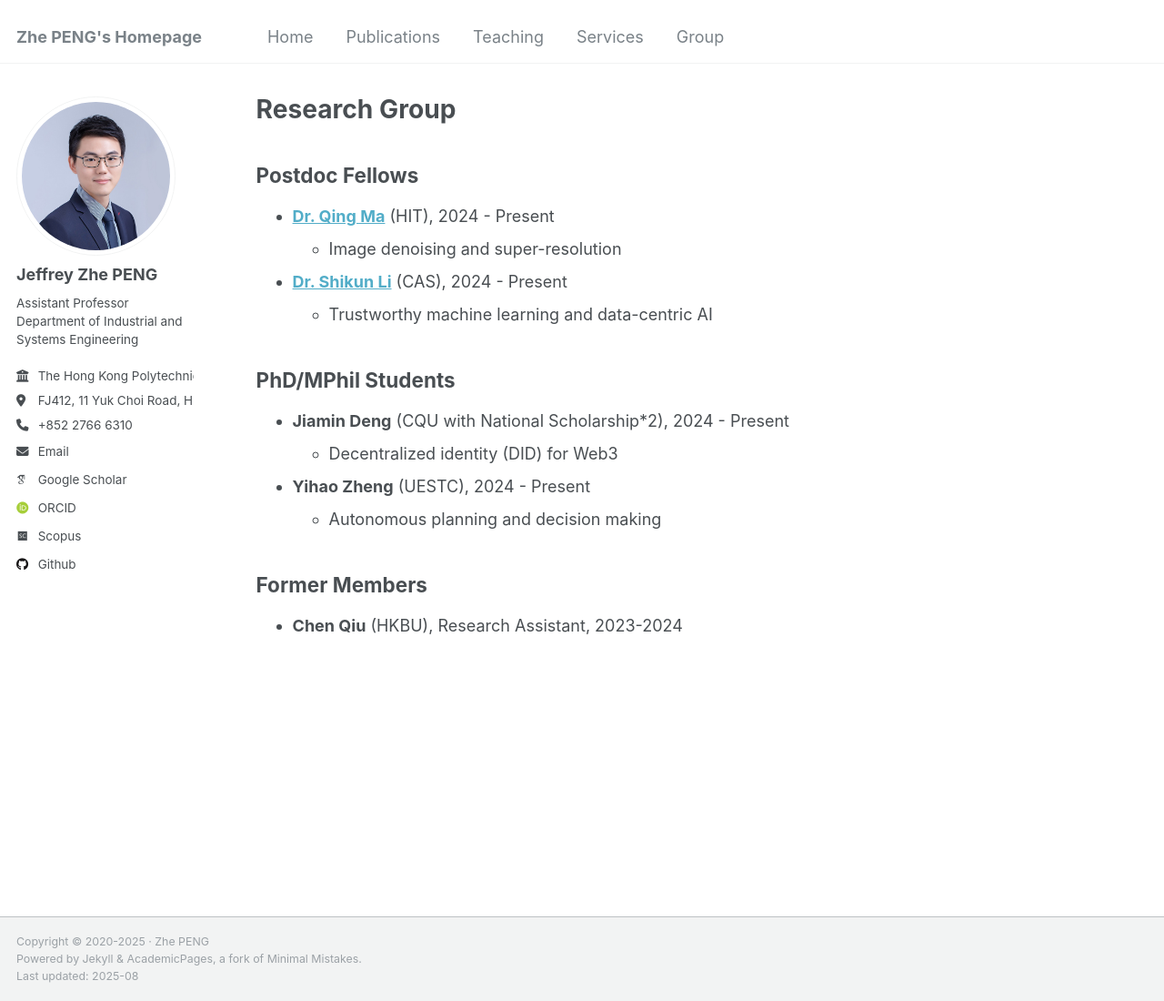
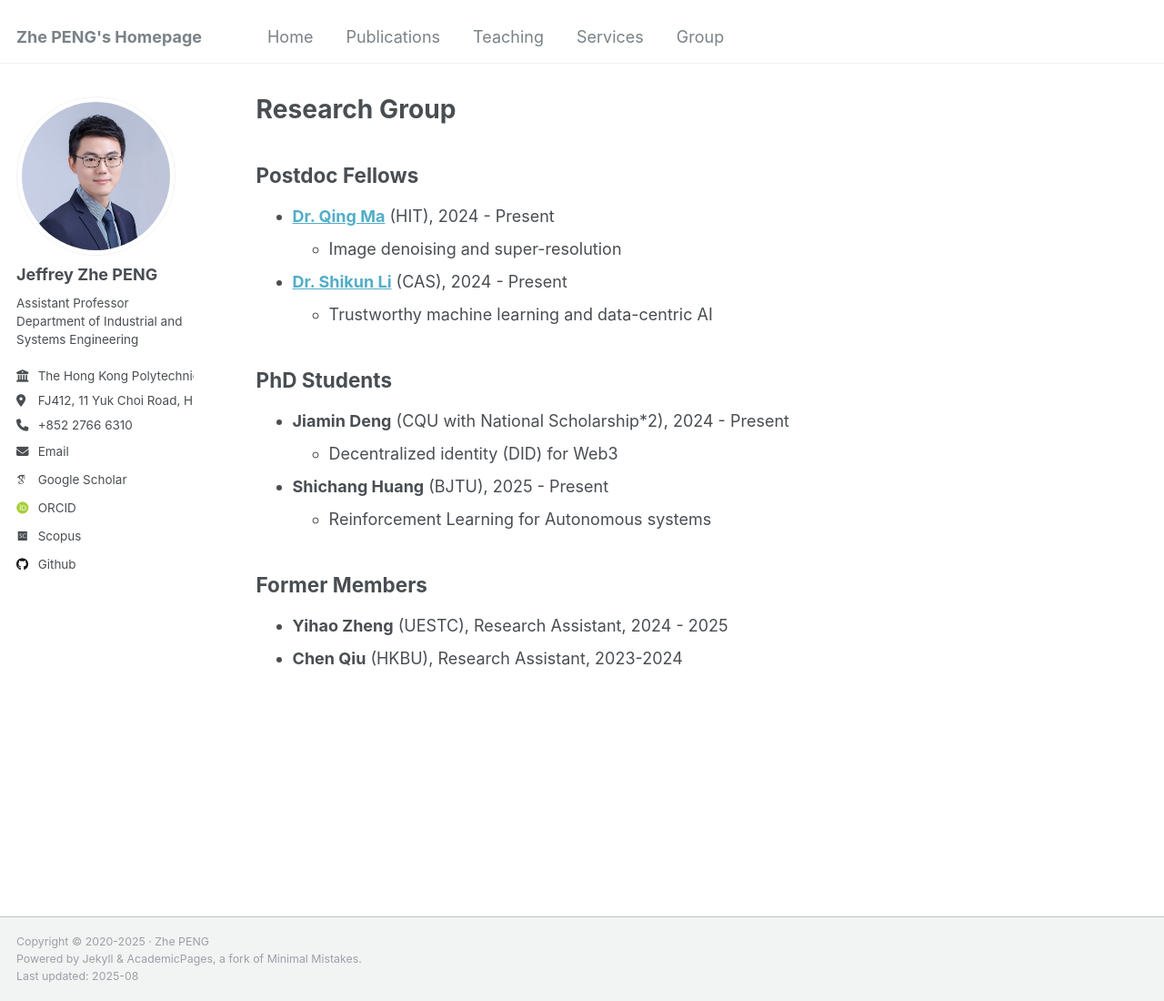
Before and after one commit to PENG-Zhe/peng-zhe.github.io, a Jekyll site: the page built from _pages/people.md, in a window 1280 px wide and 1100 px high. Shown: the whole window at 91% size. Built offline with Jekyll 4.4.1, drawn with Linux system fonts in a browser that asks for light colours; some web fonts are replaced.

Commit message:
Update people.md

```diff
--- a/_pages/people.md
+++ b/_pages/people.md
@@ -13,16 +13,21 @@ layout: archive
 
 
 
-
-## PhD/MPhil Students
+## PhD Students
+<!--## PhD/MPhil Students-->
 * **Jiamin Deng** (CQU with National Scholarship*2), 2024 - Present
   * Decentralized identity (DID) for Web3
-* **Yihao Zheng** (UESTC), 2024 - Present
-  * Autonomous planning and decision making
+* **Shichang Huang** (BJTU), 2025 - Present
+  * Reinforcement Learning for Autonomous systems
 
+
+<!--
+  Autonomous planning and decision making
+-->
 
 
 
 ## Former Members
 <!-- Alumni -->
+* **Yihao Zheng** (UESTC), Research Assistant, 2024 - 2025
 * **Chen Qiu** (HKBU), Research Assistant, 2023-2024
```
